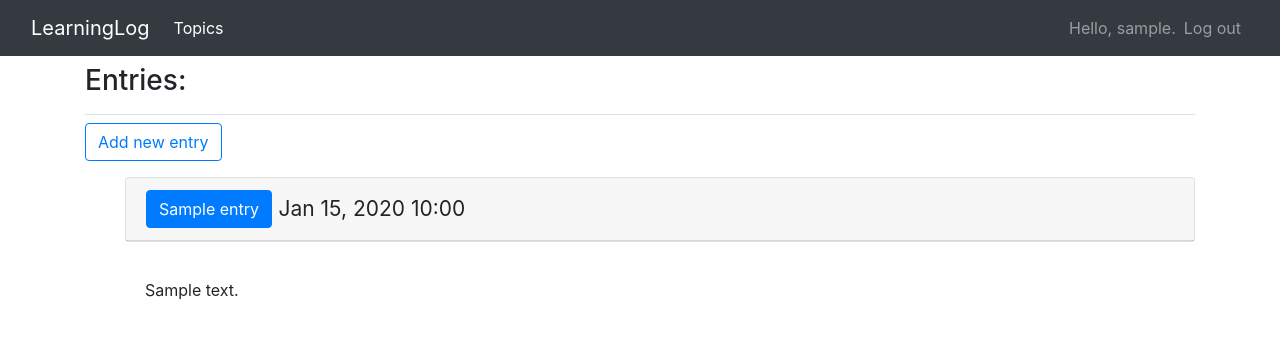
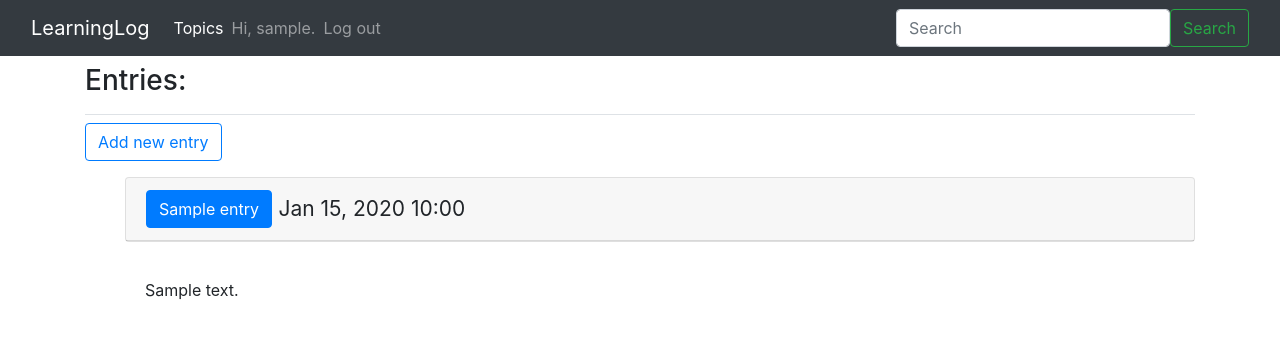
Before and after one commit to tritiumTino/-synopses, a Django app: page /topics/1/ in a window 1280 px wide. Shown: the top 339 px of the page. Run offline with Django 3.2, Linux system fonts and the light colour scheme; a user stored in the database is signed in; tables that the repository leaves empty hold one stand-in row (values such as "Sample post"); some libraries are stand-ins or nearby versions.

Commit message:
add search

```diff
--- a/learning_logs/templates/learning_logs/base.html
+++ b/learning_logs/templates/learning_logs/base.html
@@ -24,11 +24,9 @@
                 <li class="nav-item">
                     <a class="nav-link active" aria-current="page" href="{% url 'learning_logs:topics' %}">Topics</a>
                 </li>
-            </ul>
-            <ul class="navbar-nav ml-auto">
                 <li class="nav-item">
                     {% if user.is_authenticated %}
-                    <span class="navbar-text"}>Hello, {{ user.username }}.</span>
+                        <span class="navbar-text"}>Hi, {{ user.username }}.</span>
                     {% endif %}
                 </li>
                 <li class="nav-item">
@@ -36,6 +34,8 @@
                     <a class="nav-link" href="{% url 'users:logout' %}">Log out</a>
                     {% endif %}
                 </li>
+            </ul>
+            <ul class="navbar-nav ml-auto">
                 <li class="nav-item">
                     {% if not user.is_authenticated %}
                     <a class="nav-link" href="{% url 'users:login' %}">Log in</a>
@@ -46,6 +46,7 @@
                     <a class="nav-link" href="{% url 'users:register' %}">Register</a>
                     {% endif %}
                 </li>
+                {% block nav %}{% endblock nav %}
             </ul>
         </div>
     </div>
--- a/learning_logs/templates/learning_logs/topic.html
+++ b/learning_logs/templates/learning_logs/topic.html
@@ -1,6 +1,13 @@
 {% extends "learning_logs/base.html" %}
 
 {% block title %}Topic: {{ topic }}{% endblock title %}
+
+{% block nav %}
+    <form class="d-flex">
+        <input class="form-control me-2" type="search" action="{% url 'learning_logs:topic' topic.id %}" placeholder="Search" aria-label="Search" name="search">
+        <button class="btn btn-outline-success" type="submit">Search</button>
+    </form>
+{% endblock nav %}
 
 {% block content_title %}Entries:{% endblock content_title %}
 
--- a/learning_logs/views.py
+++ b/learning_logs/views.py
@@ -1,10 +1,11 @@
 from django.shortcuts import redirect
-from .models import Topic, Entry
-from .forms import TopicForm, EntryForm
 from django.contrib.auth.decorators import login_required
 from django.contrib.auth.mixins import LoginRequiredMixin
 from django.views.generic import View
 from django.core.paginator import Paginator
+from django.db.models import Q
+from .models import Topic, Entry
+from .forms import TopicForm, EntryForm
 from .utils import *
 
 
@@ -23,7 +24,11 @@ def topics(request):
 @login_required
 def read_topic(request, id):
     topic = get_object_or_404(Topic, id=id)
-    entries = topic.entries.all()
+    search_query = request.GET.get('search', '')
+    if search_query:
+        entries = topic.entries.filter(Q(title__icontains=search_query) | Q(text__icontains=search_query))
+    else:
+        entries = topic.entries.all()
     paginator = Paginator(entries, 10)
 
     page_number = request.GET.get('page', 1)
```
